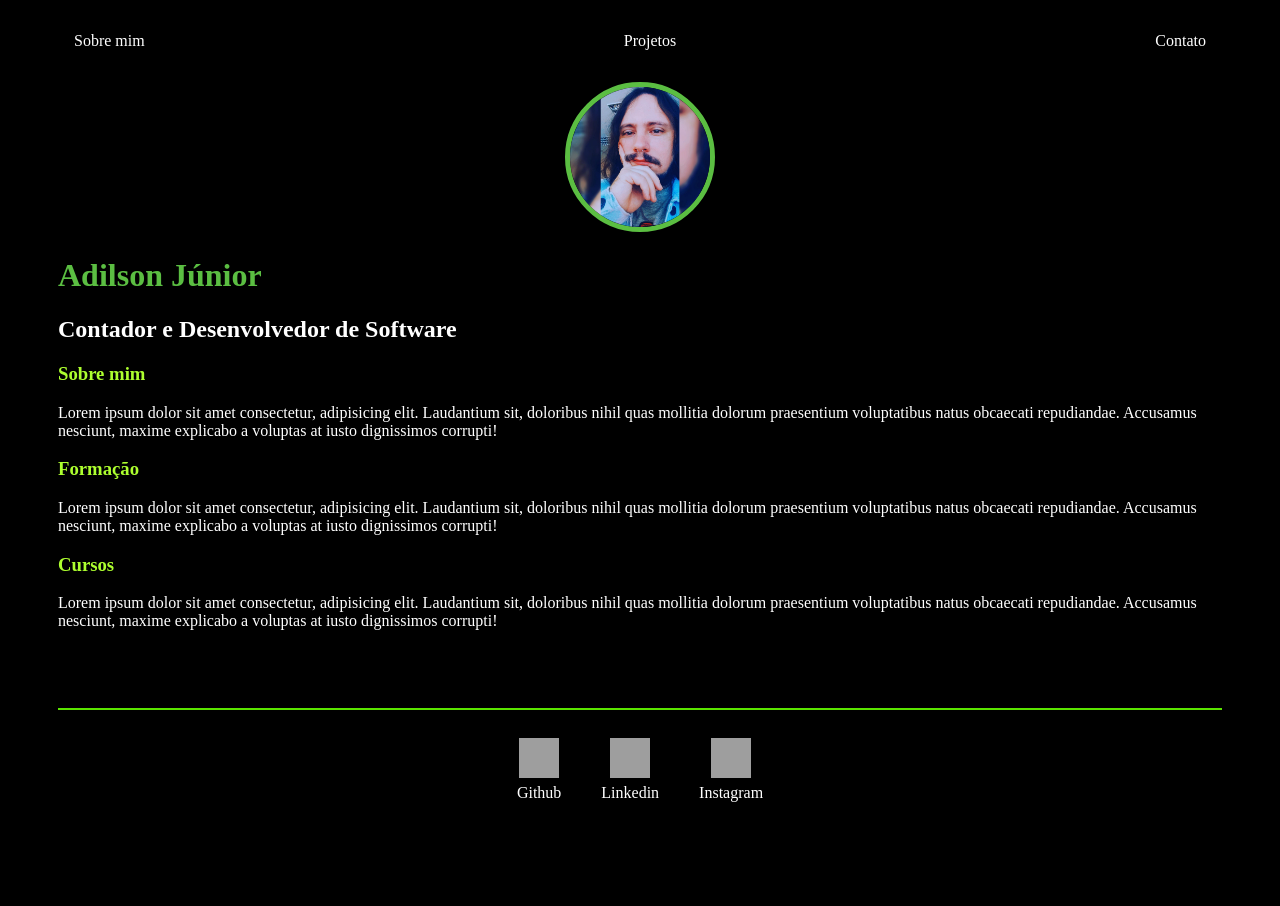
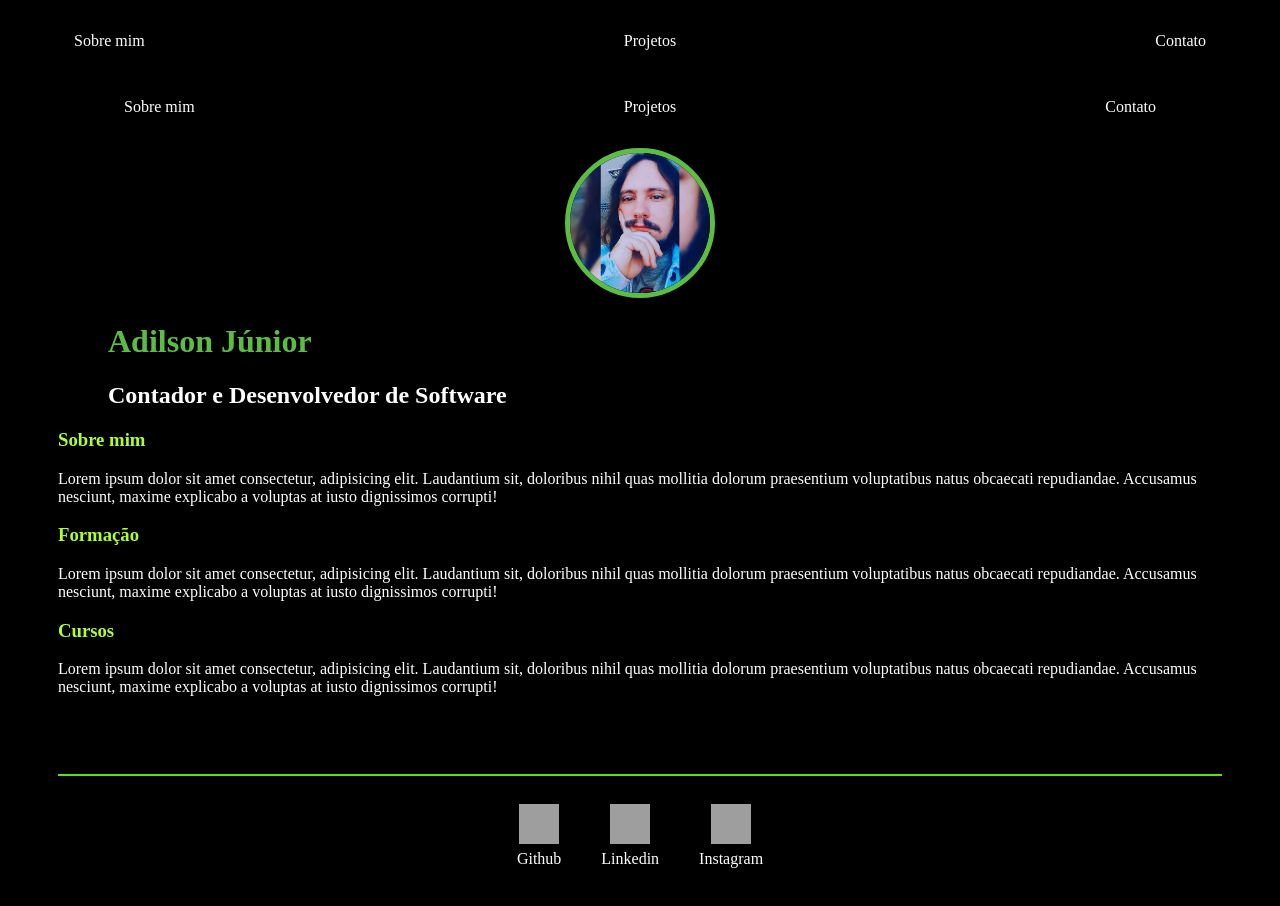
Before and after one commit to jhuunn/meu_portifolio, a plain HTML site: page index.html in a window 1280 px wide. Before the commit the page ends 846 px from the top, so only its background shows below. Drawn offline with Linux system fonts and the light colour scheme; grey boxes are pictures that could not be loaded.

Commit message:
Melhorias na sintaxe do header

```diff
--- a/index.html
+++ b/index.html
@@ -20,12 +20,20 @@
     </nav>
 
     <header>
-      <div class="center">
-        <img src="./img/foto_perfil1.jpg" alt="foto com mão no queixo, tipo pensativo">
-      </div>
-      <h1>Adilson Júnior</h1>
+      <div class="container">
+        <nav>
+          <ul>
+            <li><a href="#">Sobre mim</a></li>
+            <li><a href="./project.html">Projetos</a></li>
+            <li><a href="./contact.html">Contato</a></li>
+          </ul>
+        </nav>
+        <div class="center">
+          <img src="./img/foto_perfil1.jpg" alt="foto com mão no queixo, tipo pensativo">
+        </div>
+        <h1>Adilson Júnior</h1>
 
-      <h2>Contador e Desenvolvedor de Software</h2>
+        <h2>Contador e Desenvolvedor de Software</h2>
     </header>
     <main>
       <section>
```
